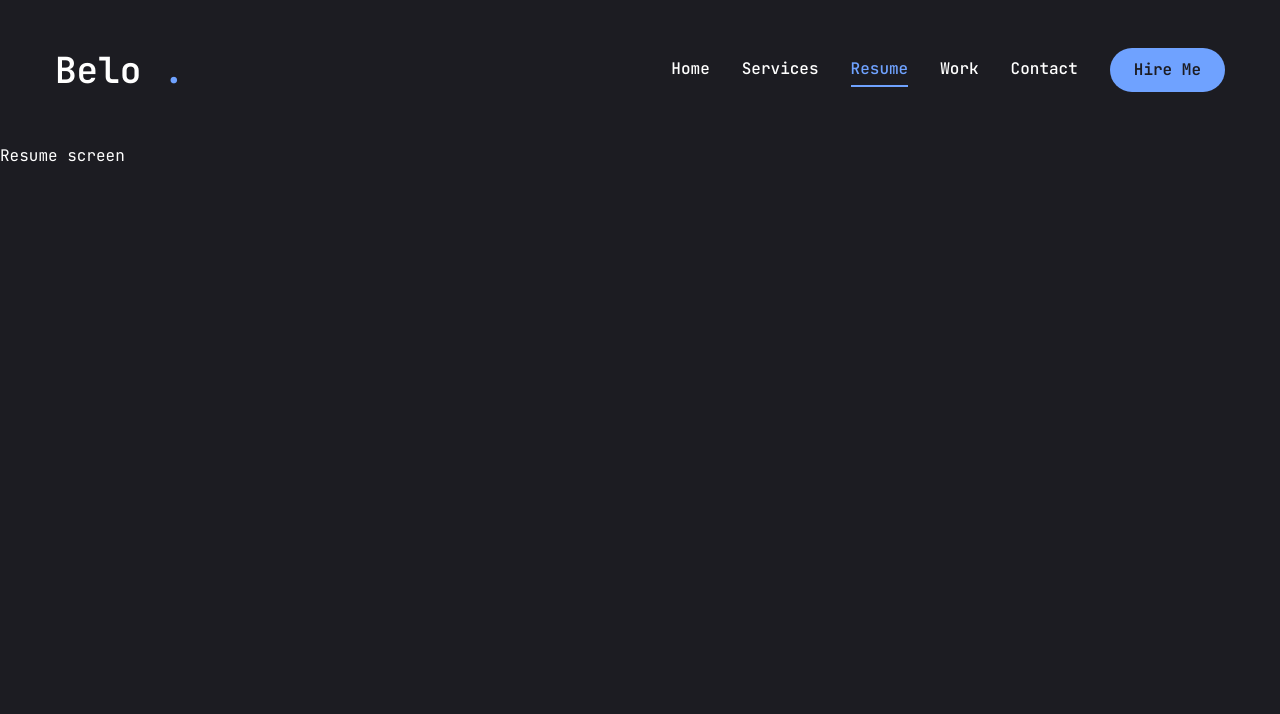
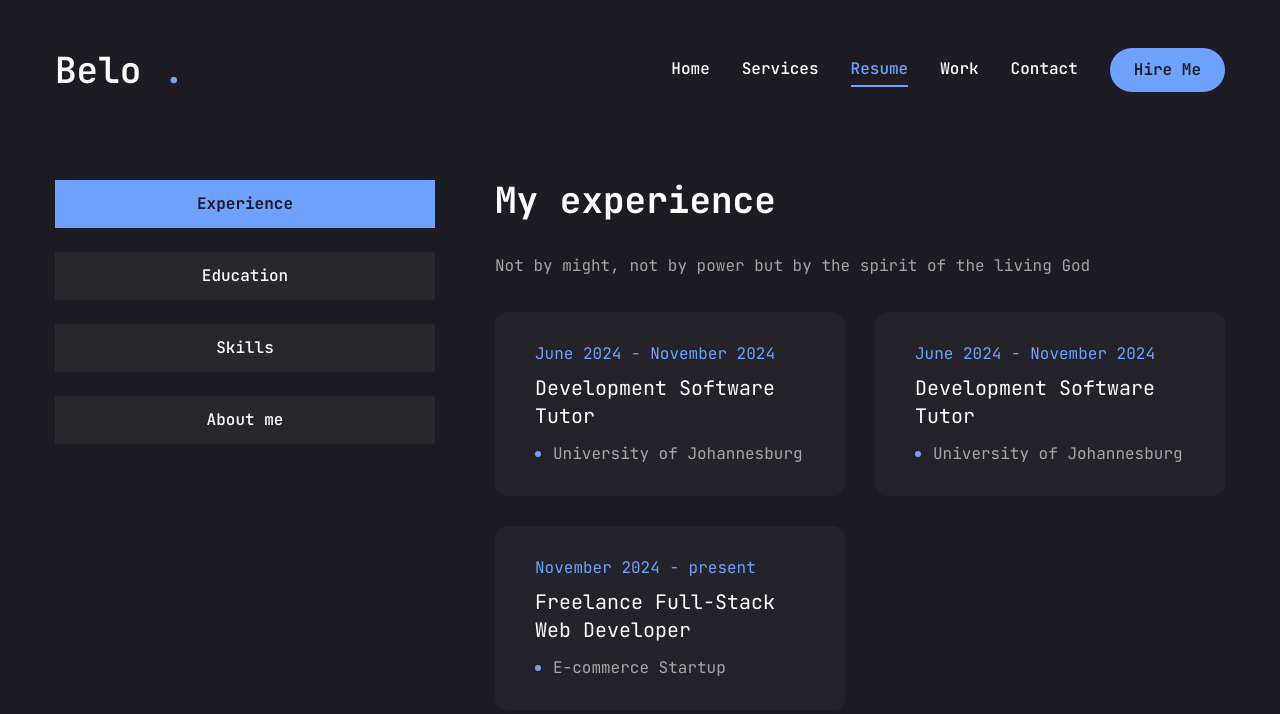
Before and after one commit to AdrianDaDon/portfolio, a Next.js app in the folder belo_portfolio/: page /resume in a window 1280 px wide. Shown: the top 714 px of the page. Built offline with nearby package versions, Linux system fonts and the light colour scheme.

Commit message:
fomulating my resume component

```diff
--- /dev/null
+++ b/belo_portfolio/app/resume/data.jsx
@@ -0,0 +1,137 @@
+import {
+  FaHtml5,
+  FaCss3,
+  FaJs,
+  FaPython,
+  FaNodeJs,
+  FaReact,
+} from "react-icons/fa";
+
+import { SiTailwindcss, SiNextdotjs } from "react-icons/si";
+import { TbBrandCSharp } from "react-icons/tb";
+
+export const about = {
+  title: "About me",
+  description:
+    "God gave me the breathe, hunger woke me up. Lets go get this bread",
+  info: [
+    {
+      fieldName: "Name",
+      fieldValue: "Belo",
+    },
+    {
+      fieldName: "Phone",
+      fieldValue: "(+27 65 149 7543)",
+    },
+    {
+      fieldName: "Experience",
+      fieldValue: "5+ Years",
+    },
+    {
+      fieldName: "Nationality",
+      fieldValue: "Congolese",
+    },
+    {
+      fieldName: "Email",
+      fieldValue: "beadrie022@student.wethinkcode.co.za",
+    },
+    {
+      fieldName: "Freelance",
+      fieldValue: "Available",
+    },
+    {
+      fieldName: "Spoken Languages",
+      fieldValue: "English, French",
+    },
+  ],
+};
+
+export const experience = {
+  icon: "/assest/resume/badge.svg",
+  title: "My experience",
+  description: "Not by might, not by power but by the spirit of the living God",
+  items: [
+    {
+      company: "University of Johannesburg",
+      position: "Development Software Tutor",
+      duration: "June 2024 - November 2024",
+    },
+
+    {
+      company: "University of Johannesburg",
+      position: "Development Software Tutor",
+      duration: "June 2024 - November 2024",
+    },
+
+    {
+      company: "E-commerce Startup",
+      position: "Freelance Full-Stack Web Developer",
+      duration: "November 2024 - present",
+    },
+  ],
+};
+
+export const education = {
+  icon: "/assest/resume/cap.svg",
+  title: "My education",
+  description:
+    "Blessed are those who hunger and thirst for righteousness, for they shall be filled",
+  items: [
+    {
+      institution: "University of Johannesburg",
+      degree: "Advanced Diploma in Business Information Technology",
+      duration: "September 2022 - present",
+    },
+    {
+      institution: "Hack The Box Academy(Online)",
+      degree: "Cyber Security",
+      duration: "Noverber 2024 - present",
+    },
+    {
+      institution: "WeThinkCode_",
+      degree: "Software Engineering",
+      duration: "September 2022 - August 2024",
+    },
+  ],
+};
+
+export const skills = {
+  title: "My skills",
+  description: "I can do all things through Christ who strengthens me",
+  shillList: [
+    {
+      name: "HTML5",
+      icon: <FaHtml5 />,
+    },
+    {
+      name: "CSS3",
+      icon: <FaCss3 />,
+    },
+    {
+      name: "JavaScript",
+      icon: <FaJs />,
+    },
+    {
+      name: "ReactJs and React Native",
+      icon: <FaReact />,
+    },
+    {
+      name: "next.js",
+      icon: <SiNextdotjs />,
+    },
+    {
+      name: "tailwind.css",
+      icon: <SiTailwindcss />,
+    },
+
+    {
+      name: "node.js",
+      icon: <FaNodeJs />,
+    },
+
+    {
+      name: "python",
+      icon: <FaPython />,
+    },
+  ],
+};
--- a/belo_portfolio/app/resume/page.jsx
+++ b/belo_portfolio/app/resume/page.jsx
@@ -1,76 +1,99 @@
 "use client";
 
+import { about, education, experience, skills } from "./data";
 import {
-  FaHtml5,
-  FaCss3,
-  FaJs,
-  FaPython,
-  FaNodeJs,
-  FaReact,
-} from "react-icons/fa";
-
-import { SiTailwindcss, SiNextdotjs } from "react-icons/si";
-import { TbBrandCSharp } from "react-icons/tb";
-
-const about = {
-    title: 'About me',
-    description: 'God gave me the breathe, hunger woke me up. Lets go get this bread',
-    info: [
-        {
-            fieldName: 'Name',
-            fieldValue: 'Belo'
-        },
-        {
-            fieldName: 'Phone',
-            fieldValue: '(+27 65 149 7543)'
-        },
-        {
-            fieldName: 'Experience',
-            fieldValue: '5+ Years'
-        },
-        {
-            fieldName: 'Nationality',
-            fieldValue: 'Congolese'
-        },
-        {
-            fieldName: 'Email',
-            fieldValue: 'beadrie022@student.wethinkcode.co.za'
-        },
-        {
-            fieldName: 'Freelance',
-            fieldValue: 'Available'
-        },        {
-            fieldName: 'Spoken Languages',
-            fieldValue: 'English, French'
-        },
-    ]
-}
-
-const experience = {
-    icon: "",
-    title: "My experience",
-    description: "Not by might, not by power but by the spirit of the living God",
-    items: [
-        {
-            company: 'University of Johannesburg',
-            position: 'Development Software Tutor',
-            duration: "June 2024 - November 2024",
-        },
-
-        {
-            company: 'University of Johannesburg',
-            position: 'Development Software Tutor',
-            duration: "June 2024 - November 2024",
-        },
-
-        {
-            company: 'E-commerce Startup',
-            position: 'Freelance Full-Stack Web Developer',
-            duration: "November 2024 - present",
-        }
-    ]
-}
+  Tabs,
+  TabsContent,
+  TabsProvider,
+  TabsTrigger,
+} from "@/components/ui/tabs";
+import {
+  Tooltip,
+  TooltipContent,
+  TooltipProvider,
+  TooltipTrigger,
+} from "@/components/ui/tooltip";
+import { ScrollArea } from "@/components/ui/scroll-area";
+import { motion } from "framer-motion";
+import { TabsList } from "@radix-ui/react-tabs";
+import { Scroll } from "lucide-react";
 
 export default function Resume() {
-  return <div>Resume screen</div>;
+  return (
+    <motion.div
+      initial={{ opacity: 0 }}
+      animate={{
+        opacity: 1,
+        transition: {
+          duration: 0.5,
+          delay: 2.4,
+          ease: "easeInOut",
+        },
+      }}
+      className="min-h-[80vh] flex items-center justify-center py-12 xl:py-0"
+    >
+      <div className="container mx-auto">
+        <Tabs
+          defaultValue="experience"
+          className="flex flex-col xl:flex-row gap-[60px]"
+        >
+          <TabsList className="flex flex-col w-full max-w-[380px] mx-auto xl:mx-0 gap-6">
+            <TabsTrigger value="experience">Experience</TabsTrigger>
+            <TabsTrigger value="education">Education</TabsTrigger>
+            <TabsTrigger value="skills">Skills</TabsTrigger>
+            <TabsTrigger value="about">About me</TabsTrigger>
+          </TabsList>
+          {/* CONTENT */}
+          <div className="min-h-[70vh] w-full">
+            {/* EXPERIENCE */}
+            <TabsContent value="experience" className="w-full">
+              <div className="flex flex-col gap-[30px] text-center xl:text-left">
+                <h3 className="text-4xl font-bold">{experience.title}</h3>
+                <p className="max-w-[600px] text-white/60 mx-auto xl:mx-0">
+                  {experience.description}
+                </p>
+
+                <ScrollArea className="h-[400px]">
+                  <ul className="grid grid-cols-1 lg:grid-cols-2 gap-[30px]">
+                    {experience.items.map((item, index) => {
+                      return (
+                        <li
+                          key={index}
+                          className="bg-[#232329] h-[184px] py-6 px-10 rounded-xl flex flex-col justify-center items-center lg:items-start gap-1"
+                        >
+                          <span className="text-accent">{item.duration}</span>
+                          <h3 className="text-xl max-w-[260px] min-h-[60px] text-center lg:text-left">
+                            {item.position}
+                          </h3>
+                          <div className="flex items-center gap-3">
+                            <span className="w-[6px] h-[6px] rounded-full bg-accent" />
+                            <p className="text-white/60">{item.company}</p>
+                          </div>
+                        </li>
+                      );
+                    })}
+                  </ul>
+                </ScrollArea>
+              </div>
+            </TabsContent>
+
+            {/* EDUCATION */}
+            <TabsContent value="education" className="w-full">
+              education
+            </TabsContent>
+
+            {/* SKILLS */}
+            <TabsContent value="skills" className="w-full">
+              skills
+            </TabsContent>
+
+            {/* ABOUT */}
+            <TabsContent value="about" className="w-full">
+              about
+            </TabsContent>
+          </div>
+        </Tabs>
+      </div>
+    </motion.div>
+  );
 }
--- a/belo_portfolio/components/ui/scroll-area.jsx
+++ b/belo_portfolio/components/ui/scroll-area.jsx
@@ -32,7 +32,7 @@
       className
     )}
     {...props}>
-    <ScrollAreaPrimitive.ScrollAreaThumb className="relative flex-1 rounded-full bg-slate-200 dark:bg-slate-800" />
+    <ScrollAreaPrimitive.ScrollAreaThumb className="relative flex-1 rounded-full bg-accent dark:bg-slate-800" />
   </ScrollAreaPrimitive.ScrollAreaScrollbar>
 ))
 ScrollBar.displayName = ScrollAreaPrimitive.ScrollAreaScrollbar.displayName
--- a/belo_portfolio/components/ui/tabs.jsx
+++ b/belo_portfolio/components/ui/tabs.jsx
@@ -1,43 +1,43 @@
-"use client"
+"use client";
 
-import * as React from "react"
-import * as TabsPrimitive from "@radix-ui/react-tabs"
+import * as React from "react";
+import * as TabsPrimitive from "@radix-ui/react-tabs";
 
-import { cn } from "@/lib/utils"
+import { cn } from "@/lib/utils";
 
-const Tabs = TabsPrimitive.Root
+const Tabs = TabsPrimitive.Root;
 
 const TabsList = React.forwardRef(({ className, ...props }, ref) => (
   <TabsPrimitive.List
     ref={ref}
-    className={cn(
-      "inline-flex h-10 items-center justify-center rounded-md bg-slate-100 p-1 text-slate-500 dark:bg-slate-800 dark:text-slate-400",
-      className
-    )}
-    {...props} />
-))
-TabsList.displayName = TabsPrimitive.List.displayName
+    className={cn("inline-flex h-auto rounded-md p-1 text-primary", className)}
+    {...props}
+  />
+));
+TabsList.displayName = TabsPrimitive.List.displayName;
 
 const TabsTrigger = React.forwardRef(({ className, ...props }, ref) => (
   <TabsPrimitive.Trigger
     ref={ref}
     className={cn(
-      "inline-flex items-center justify-center whitespace-nowrap rounded-sm px-3 py-1.5 text-sm font-medium ring-offset-white transition-all focus-visible:outline-none focus-visible:ring-2 focus-visible:ring-slate-950 focus-visible:ring-offset-2 disabled:pointer-events-none disabled:opacity-50 data-[state=active]:bg-white data-[state=active]:text-slate-950 data-[state=active]:shadow-sm dark:ring-offset-slate-950 dark:focus-visible:ring-slate-300 dark:data-[state=active]:bg-slate-950 dark:data-[state=active]:text-slate-50",
+      "inline-flex items-center w-full bg-[#27272c] justify-center whitespace-nowrap text-white rounded-lg p-3 text-base font-medium ring-offset-white transition-all disabled:pointer-events-none disabled:opacity-50 data-[state=active]:bg-accent data-[state=active]:text-primary data-[state=active]:font-bold data-[state=active]:shadow-sm",
       className
     )}
-    {...props} />
-))
-TabsTrigger.displayName = TabsPrimitive.Trigger.displayName
+    {...props}
+  />
+));
+TabsTrigger.displayName = TabsPrimitive.Trigger.displayName;
 
 const TabsContent = React.forwardRef(({ className, ...props }, ref) => (
   <TabsPrimitive.Content
     ref={ref}
     className={cn(
-      "mt-2 ring-offset-white focus-visible:outline-none focus-visible:ring-2 focus-visible:ring-slate-950 focus-visible:ring-offset-2 dark:ring-offset-slate-950 dark:focus-visible:ring-slate-300",
+      "min-h-[480px] ring-offset-white focus-visible:outline-none focus-visible:ring-2 focus-visible:ring-slate-950 focus-visible:ring-offset-2 dark:ring-offset-slate-950 dark:focus-visible:ring-slate-300",
       className
     )}
-    {...props} />
-))
-TabsContent.displayName = TabsPrimitive.Content.displayName
+    {...props}
+  />
+));
+TabsContent.displayName = TabsPrimitive.Content.displayName;
 
-export { Tabs, TabsList, TabsTrigger, TabsContent }
+export { Tabs, TabsList, TabsTrigger, TabsContent };
```
